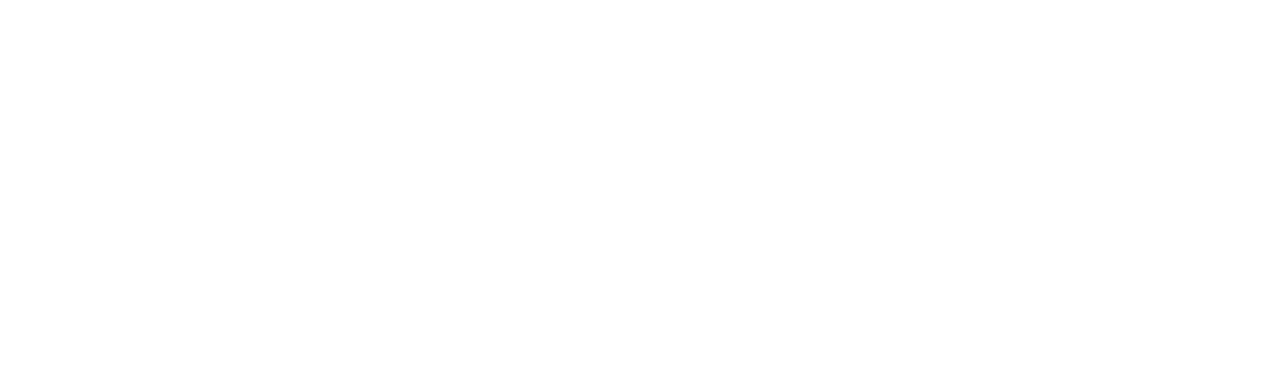
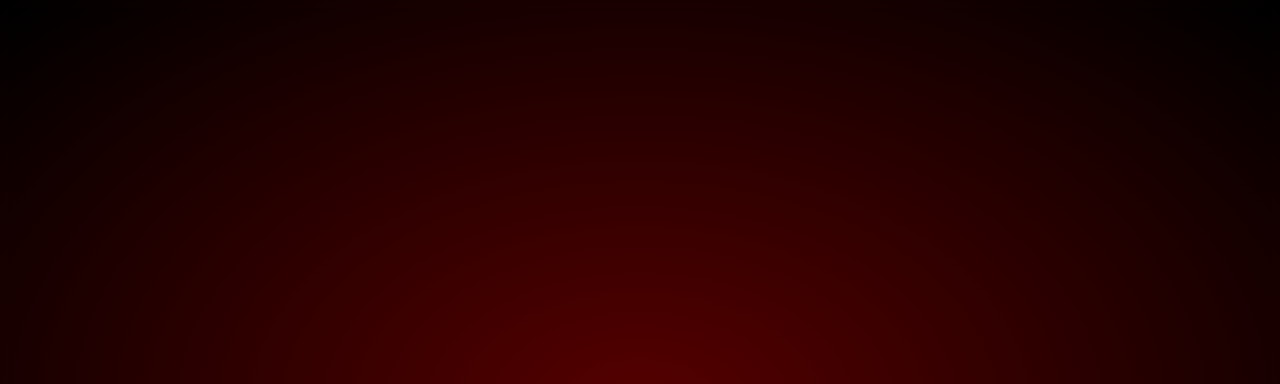
Before and after one commit to WEBSUNUM/TR, a plain HTML site: page index.html in a window 1280 px wide. Shown: the top 384 px of the page. Drawn offline with Linux system fonts and the light colour scheme.

Commit message:
Update index.html

```diff
--- a/index.html
+++ b/index.html
@@ -8,6 +8,8 @@
     <style>
         html,body{
             height: 100%;
+            background: radial-gradient(#560000, #000000);
+            color: #fff;
 
         }
 
```
